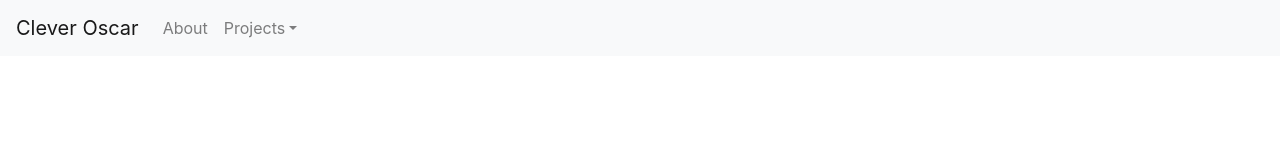
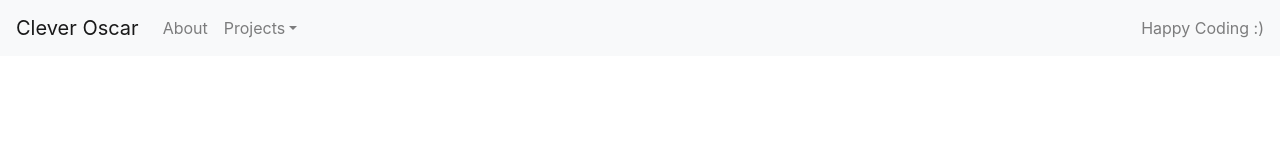
Before and after one commit to CleverOscar/Portfolio, a React (Create React App) app: page / in a window 1280 px wide. Shown: the top 160 px of the page. Built offline with nearby package versions, Linux system fonts and the light colour scheme.

Commit message:
Update Navbar.js

```diff
--- a/src/navbar/Navbar.js
+++ b/src/navbar/Navbar.js
@@ -52,6 +52,7 @@ const NavbarMenu = () => {
                             </DropdownMenu>
                         </UncontrolledDropdown>
                     </Nav>
+                    <NavbarText> Happy Coding :)</NavbarText>
                 </Collapse>
             </Navbar>
         </div>
```
